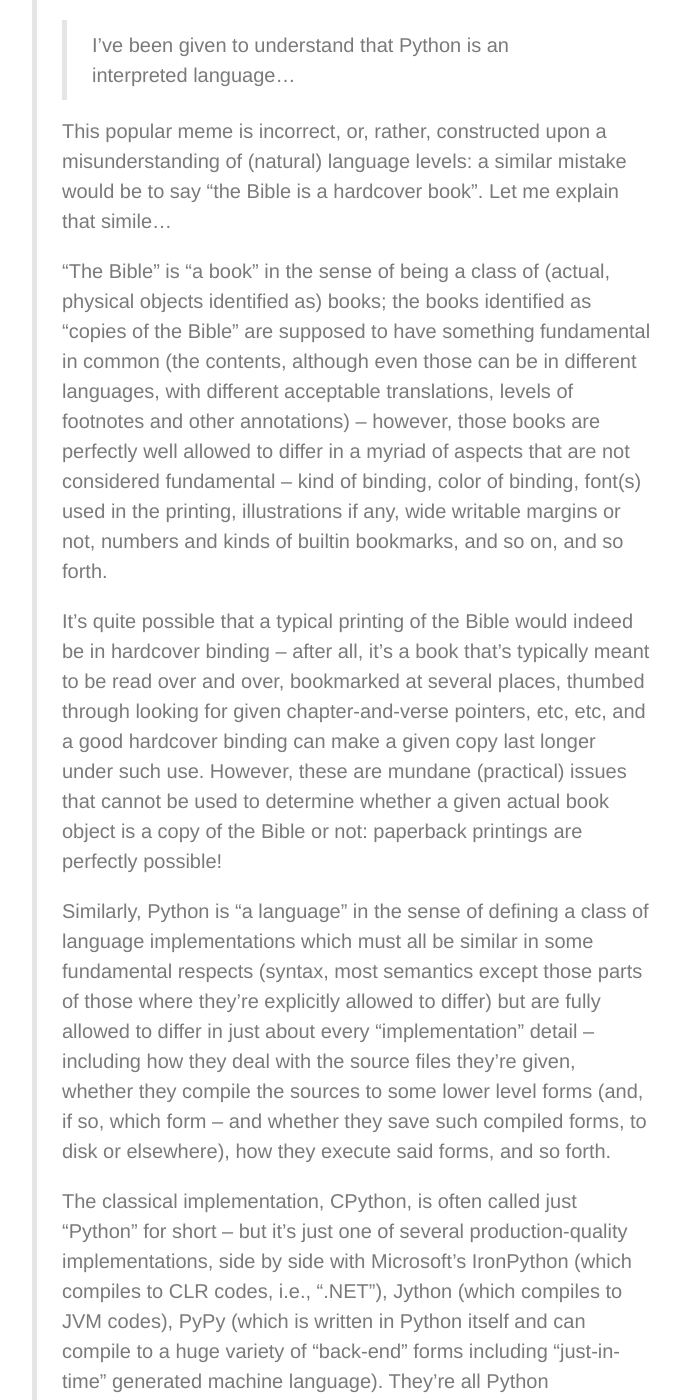
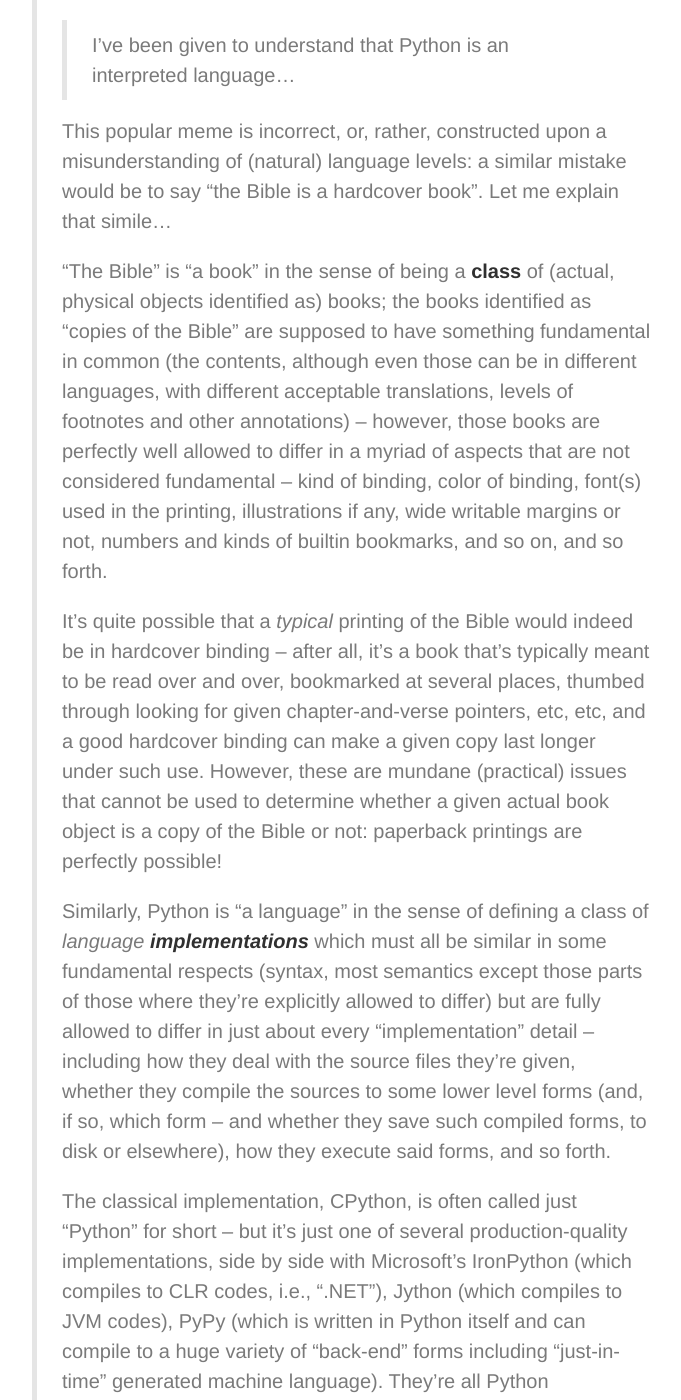
Before and after one commit to mrdanbrooks/mrdanbrooks.github.io, a Jekyll site: the page built from _posts/2014-09-29-interpreted-languages.md, in a window 1280 px wide and 1400 px high, scrolled down 439 px. Shown: the whole window, without its empty margins (248-929 px from the left). Built offline with Jekyll 4.4.1, drawn with Linux system fonts in a browser that asks for light colours; Markdown is read by kramdown in place of the engine named in the settings; some of the changed lines change nothing that is shown; some of the changed text lies outside the part shown.

Commit message:
updating interperted post

```diff
--- a/_posts/2014-09-29-interpreted-languages.md
+++ b/_posts/2014-09-29-interpreted-languages.md
@@ -10,18 +10,18 @@
 summary: A re-post of an excellent answer to this question posted on stack overflow.
 ---
 
-Here is Alex Martelli's answer to question, posted on [stackoverflow](http://stackoverflow.com/questions/2998215/if-python-is-interpreted-what-are-pyc-files) on June 8th, 2010.
+Here is Alex Martelli's answer to the question, posted on [stackoverflow](http://stackoverflow.com/questions/2998215/if-python-is-interpreted-what-are-pyc-files) on June 8th, 2010.
 
 -------------------------------------
 > >    I've been given to understand that Python is an interpreted language...
 >
 > This popular meme is incorrect, or, rather, constructed upon a misunderstanding of (natural) language levels: a similar mistake would be to say "the Bible is a hardcover book". Let me explain that simile...
 >
-> "The Bible" is "a book" in the sense of being a class of (actual, physical objects identified as) books; the books identified as "copies of the Bible" are supposed to have something fundamental in common (the contents, although even those can be in different languages, with different acceptable translations, levels of footnotes and other annotations) -- however, those books are perfectly well allowed to differ in a myriad of aspects that are not considered fundamental -- kind of binding, color of binding, font(s) used in the printing, illustrations if any, wide writable margins or not, numbers and kinds of builtin bookmarks, and so on, and so forth.
+> "The Bible" is "a book" in the sense of being a **class** of (actual, physical objects identified as) books; the books identified as "copies of the Bible" are supposed to have something fundamental in common (the contents, although even those can be in different languages, with different acceptable translations, levels of footnotes and other annotations) -- however, those books are perfectly well allowed to differ in a myriad of aspects that are not considered fundamental -- kind of binding, color of binding, font(s) used in the printing, illustrations if any, wide writable margins or not, numbers and kinds of builtin bookmarks, and so on, and so forth.
 >
-> It's quite possible that a typical printing of the Bible would indeed be in hardcover binding -- after all, it's a book that's typically meant to be read over and over, bookmarked at several places, thumbed through looking for given chapter-and-verse pointers, etc, etc, and a good hardcover binding can make a given copy last longer under such use. However, these are mundane (practical) issues that cannot be used to determine whether a given actual book object is a copy of the Bible or not: paperback printings are perfectly possible!
+> It's quite possible that a _typical_ printing of the Bible would indeed be in hardcover binding -- after all, it's a book that's typically meant to be read over and over, bookmarked at several places, thumbed through looking for given chapter-and-verse pointers, etc, etc, and a good hardcover binding can make a given copy last longer under such use. However, these are mundane (practical) issues that cannot be used to determine whether a given actual book object is a copy of the Bible or not: paperback printings are perfectly possible!
 >
-> Similarly, Python is "a language" in the sense of defining a class of language implementations which must all be similar in some fundamental respects (syntax, most semantics except those parts of those where they're explicitly allowed to differ) but are fully allowed to differ in just about every "implementation" detail -- including how they deal with the source files they're given, whether they compile the sources to some lower level forms (and, if so, which form -- and whether they save such compiled forms, to disk or elsewhere), how they execute said forms, and so forth.
+> Similarly, Python is "a language" in the sense of defining a class of _language **implementations**_ which must all be similar in some fundamental respects (syntax, most semantics except those parts of those where they're explicitly allowed to differ) but are fully allowed to differ in just about every "implementation" detail -- including how they deal with the source files they're given, whether they compile the sources to some lower level forms (and, if so, which form -- and whether they save such compiled forms, to disk or elsewhere), how they execute said forms, and so forth.
 >
 > The classical implementation, CPython, is often called just "Python" for short -- but it's just one of several production-quality implementations, side by side with Microsoft's IronPython (which compiles to CLR codes, i.e., ".NET"), Jython (which compiles to JVM codes), PyPy (which is written in Python itself and can compile to a huge variety of "back-end" forms including "just-in-time" generated machine language). They're all Python (=="implementations of the Python language") just like many superficially different book objects can all be Bibles (=="copies of The Bible").
 >
```
